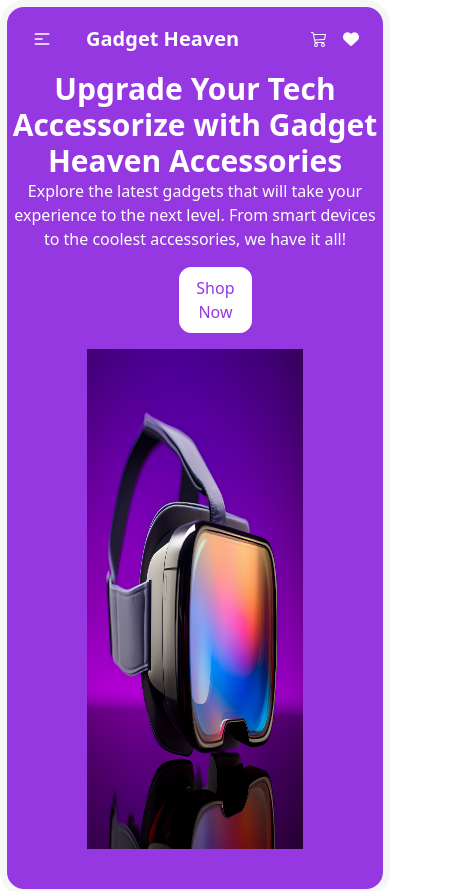
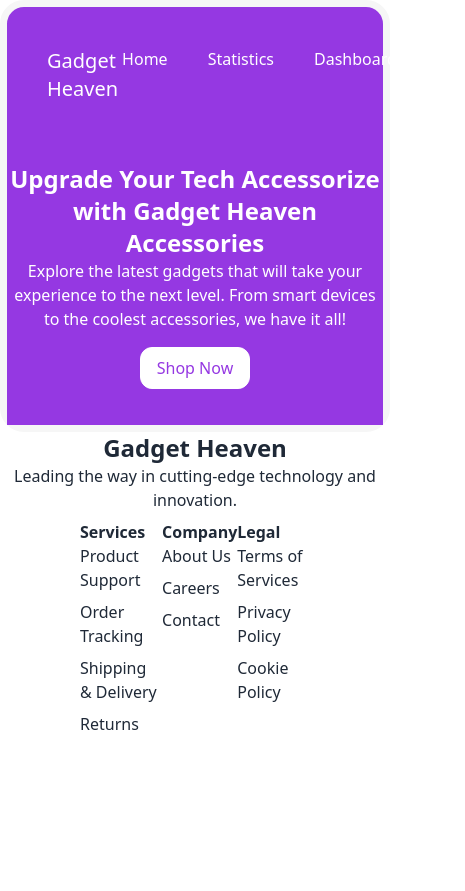
Before and after one commit to indrojitmondal/Gadget-Heaven, a React (Vite) app: page / in a window 390 px wide. Shown: the top 891 px of the page, 465 px wide, since content can reach past the window. After the commit the page ends 844 px from the top, so only its background shows below. Built offline with nearby package versions, Linux system fonts and the light colour scheme.

Commit message:
Added footer

```diff
--- a/src/components/Footer/Footer.jsx
+++ b/src/components/Footer/Footer.jsx
@@ -3,7 +3,51 @@ import React from 'react';
 const Footer = () => {
     return (
         <div>
-            <h2>This is footer</h2>
+             <div className='flex flex-col justify-center'>
+                 <h1 className='text-2xl font-bold text-center'>Gadget Heaven</h1>
+                 <p className='text-center'>Leading the way in cutting-edge technology and innovation.</p>
+             </div>
+
+             <section className='flex justify-between px-20 pt-2'>
+                  <div>
+                         <h2 className='font-bold'>Services</h2>
+
+
+                         <ul className='flex flex-col gap-2'>
+                            <a href="">Product Support</a>
+                            <a href="">Order Tracking</a>
+                            <a href="">Shipping & Delivery</a>
+                            <a href="">Returns</a>
+                         </ul>
+                  </div>
+
+                  <div>
+                         <h2 className='font-bold'>Company</h2>
+
+
+                         <ul className='flex flex-col gap-2' >
+                            <a href="">About Us</a>
+                            <a href="">Careers</a>
+                            <a href="">Contact</a>
+
+                         </ul>
+                  </div>
+
+
+
+                  <div>
+                         <h2 className='font-bold'>Legal</h2>
+
+
+                         <ul className='flex flex-col gap-2'>
+                            <a href="">Terms of Services</a>
+                            <a href="">Privacy Policy</a>
+                            <a href="">Cookie Policy</a>
+
+                         </ul>
+                  </div>
+
+             </section>
         </div>
     );
 };
--- a/src/components/Home/Home.jsx
+++ b/src/components/Home/Home.jsx
@@ -2,9 +2,10 @@ import React from 'react';
 
 const Home = () => {
     return (
-        <div>
 
-        </div>
+
+        <>
+        </>
     );
 };
 
--- a/src/components/Navbar/Navbar.jsx
+++ b/src/components/Navbar/Navbar.jsx
@@ -16,15 +16,29 @@ const Navbar = () => {
     console.log(location.pathname);
     const path= location.pathname;
 
+
     useEffect(()=>{
 
+
+
         if(path==='/'){
-            // console.log('yes');
+            console.log('yes');
             setHeading('Upgrade Your Tech Accessorize with Gadget Heaven Accessories');
 
         }
+        else if(path==='/statistics'){
+            console.log('yes');
+            setHeading('Statistics');
 
-    },[])
+        }
+        else if(path==='/dashboard'){
+            console.log('yes');
+            setHeading('Dashboard');
+
+        }
+
+
+    },[path])
 
 
     const links = <>
@@ -36,46 +50,26 @@ const Navbar = () => {
 
     </>
     return (
-        <div className= {`pb-10 ${path==='/'?'text-white rounded-3xl bg-primary border-[7px] border-b1':''}  `}>
+        <div className= {` ${path==='/'?'text-white  rounded-3xl bg-primary border-[7px] border-b1':''}  `}>
 
            {/* text-white rounded-3xl bg-primary border-[7px] border-b1 */}
 
 
-            <div className="navbar    ">
+            <div className="navbar-section p-10 flex justify-between">
 
 
-                <div className="navbar-start">
-                     <div className="dropdown">
-                         <div tabIndex={0} role="button" className="btn btn-ghost lg:hidden">
-                             <svg
-                                 xmlns="http://www.w3.org/2000/svg"
-                                 className="h-5 w-5"
-                                 fill="none"
-                                 viewBox="0 0 24 24"
-                                 stroke="currentColor">
-                                 <path
-                                     strokeLinecap="round"
-                                     strokeLinejoin="round"
-                                     strokeWidth="2"
-                                     d="M4 6h16M4 12h8m-8 6h16" />
-                             </svg>
-                         </div>
-                         <ul
-                             tabIndex={0}
-                             className="menu menu-sm dropdown-content text-white bg-primary rounded-box z-[1] mt-3 w-52 p-2 shadow">
+                <div className="">
 
-                             {links}
-                         </ul>
-                     </div>
-                     <a className="btn btn-ghost text-xl">Gadget Heaven</a>
+
+                     <h1 className='text-xl'>Gadget Heaven</h1>
                  </div>
-                 <div className="navbar-center hidden lg:flex">
-                     <ul className="menu menu-horizontal px-1">
+                 <div className="flex">
+                     <ul className=" flex gap-10 px-1">
 
                          {links}
                      </ul>
                  </div>
-                 <div className="navbar-end flex items-center gap-4 pr-4">
+                 <div className="flex items-center gap-4 pr-4">
                      {/* <a className="btn">Button</a>  */}
                      <BsCart3 />
                      <i className="fa-solid fa-heart"></i>
@@ -85,28 +79,50 @@ const Navbar = () => {
 
             </div>
 
-            <div className='bg-primary text-white'>
+             {/* banner */}
 
-            <h1 className='text-center text-3xl font-bold'>{heading}</h1>
-
-<p className='text-center'>Explore the latest gadgets that will take your experience to the next level. From smart devices to the coolest accessories, we have it all!</p>
-
-<div className='w-1/12 py-4 mx-auto'>
-
-<button className='bg-white  border border-white px-4 rounded-xl py-2 text-primary'>Shop Now</button>
+            <div className='bg-primary py-5 text-white'>
 
 
 
-</div>
+
+
+            <h1 className='text-center text-2xl font-bold'>{heading}</h1>
+
+            <p className='text-center'>Explore the latest gadgets that will take your experience to the next level. From smart devices to the coolest accessories, we have it all!</p>
+
+            <div className='flex py-4 justify-center gap-5 items-center'>
+
+                {
+
+                    path==='/'&& <button className='bg-white  border border-white px-4 rounded-xl py-2 text-primary'>Shop Now</button>
+
+                }
+                {
+                    path==='/dashboard'&& <>
+
+            <button className='bg-white  border border-white px-4 rounded-xl py-2 text-primary'>Cart</button>
+
+
+            <button className='bg-white  border border-white px-4 rounded-xl py-2 text-primary'>Wishlist</button>
+
+
+                     </>
+
+                }
+
+
+
 
             </div>
+
+        </div>
 
 
 
 
 
 
-            <img className='h-[500px] px-20  rounded-xl w-full' src={bannerImage}  alt="" />
 
 
 
```
Also changed, not shown: src/routes/Routes.jsx (+4 -4 lines).
